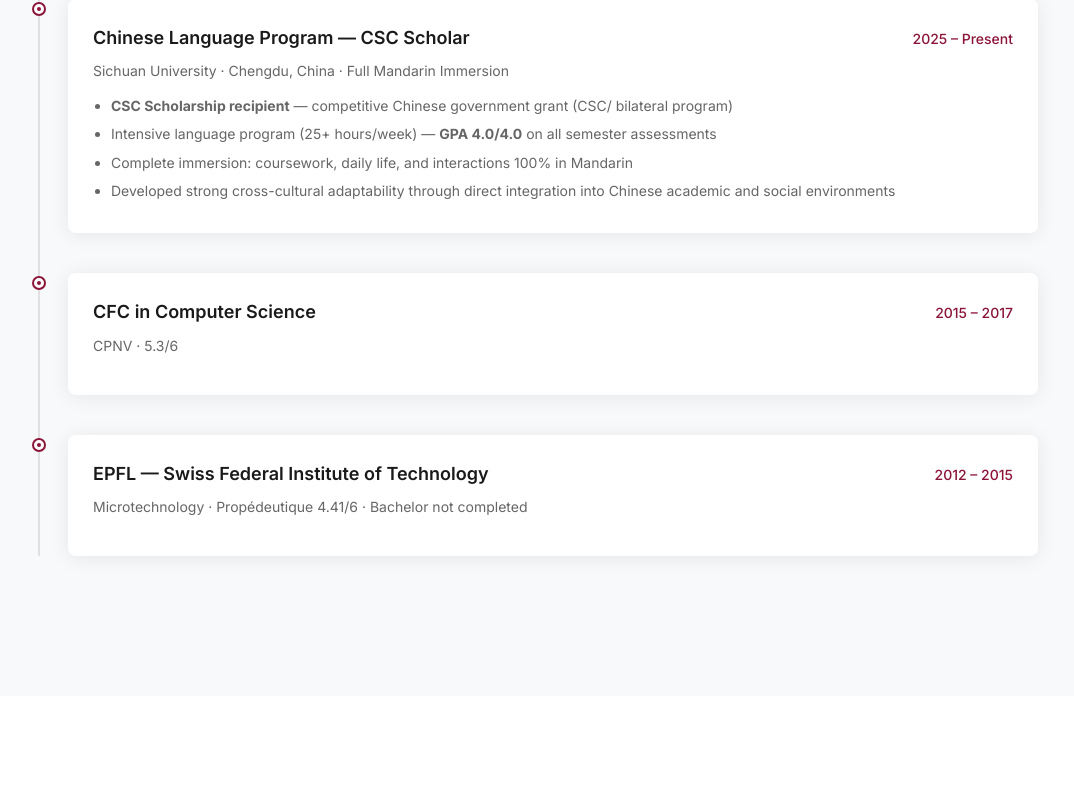
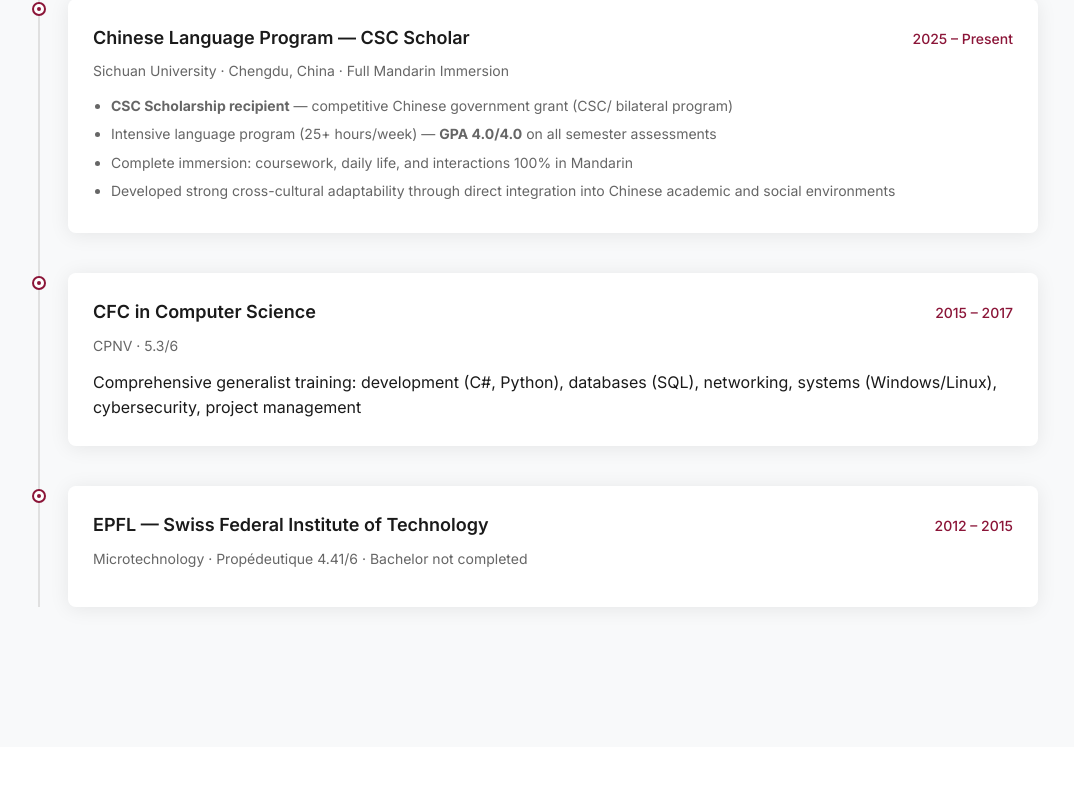
Before and after one commit to JorgePaulaPinheiro/CV, a React (Vite) app: page / in a window 1280 px wide. Shown: the part 2293-3094 px from the top of the page, without its empty margins (102-1176 px from the left). Built offline with nearby package versions, Linux system fonts and the light colour scheme.

Commit message:
Ajoute description CFC CPNV - formation généraliste complète

```diff
--- a/src/App.jsx
+++ b/src/App.jsx
@@ -64,7 +64,8 @@ const translations = {
       cfc: {
         title: 'CFC in Computer Science',
         date: '2015 – 2017',
-        subtitle: 'CPNV · 5.3/6'
+        subtitle: 'CPNV · 5.3/6',
+        desc: "Comprehensive generalist training: development (C#, Python), databases (SQL), networking, systems (Windows/Linux), cybersecurity, project management"
       },
       epfl: {
         title: 'EPFL — Swiss Federal Institute of Technology',
@@ -244,7 +245,8 @@ const translations = {
       cfc: {
         title: 'CFC en Informatique',
         date: '2015 – 2017',
-        subtitle: 'CPNV · 5.3/6'
+        subtitle: 'CPNV · 5.3/6',
+        desc: "Formation généraliste complète : développement (C#, Python), bases de données (SQL), réseaux, systèmes (Windows/Linux), cybersécurité, gestion de projet"
       },
       epfl: {
         title: 'EPFL — École polytechnique fédérale de Lausanne',
@@ -543,6 +545,7 @@ function App() {
                   <span className="timeline-date">{t.education.cfc.date}</span>
                 </div>
                 <p className="timeline-subtitle">{t.education.cfc.subtitle}</p>
+                <p className="timeline-desc">{t.education.cfc.desc}</p>
               </div>
             </div>
             <div className="timeline-item">
```
